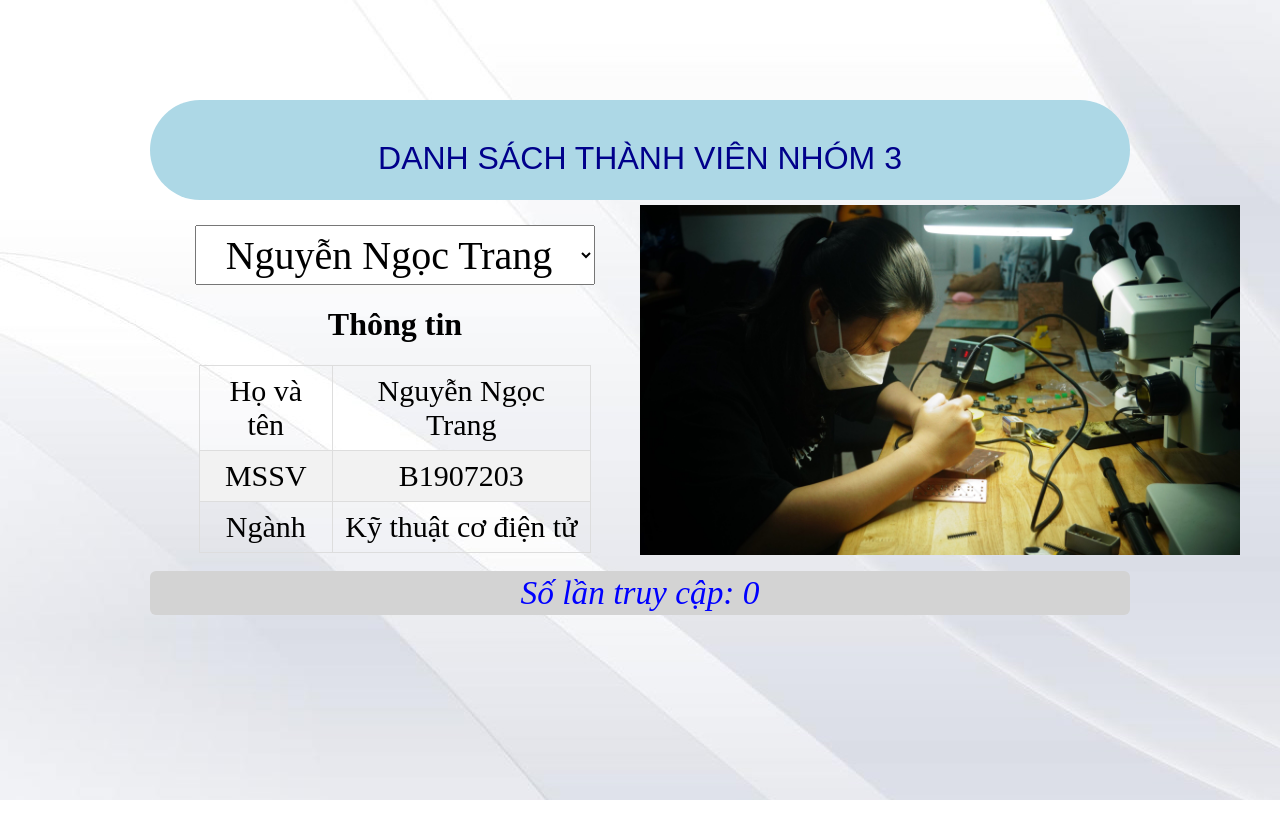
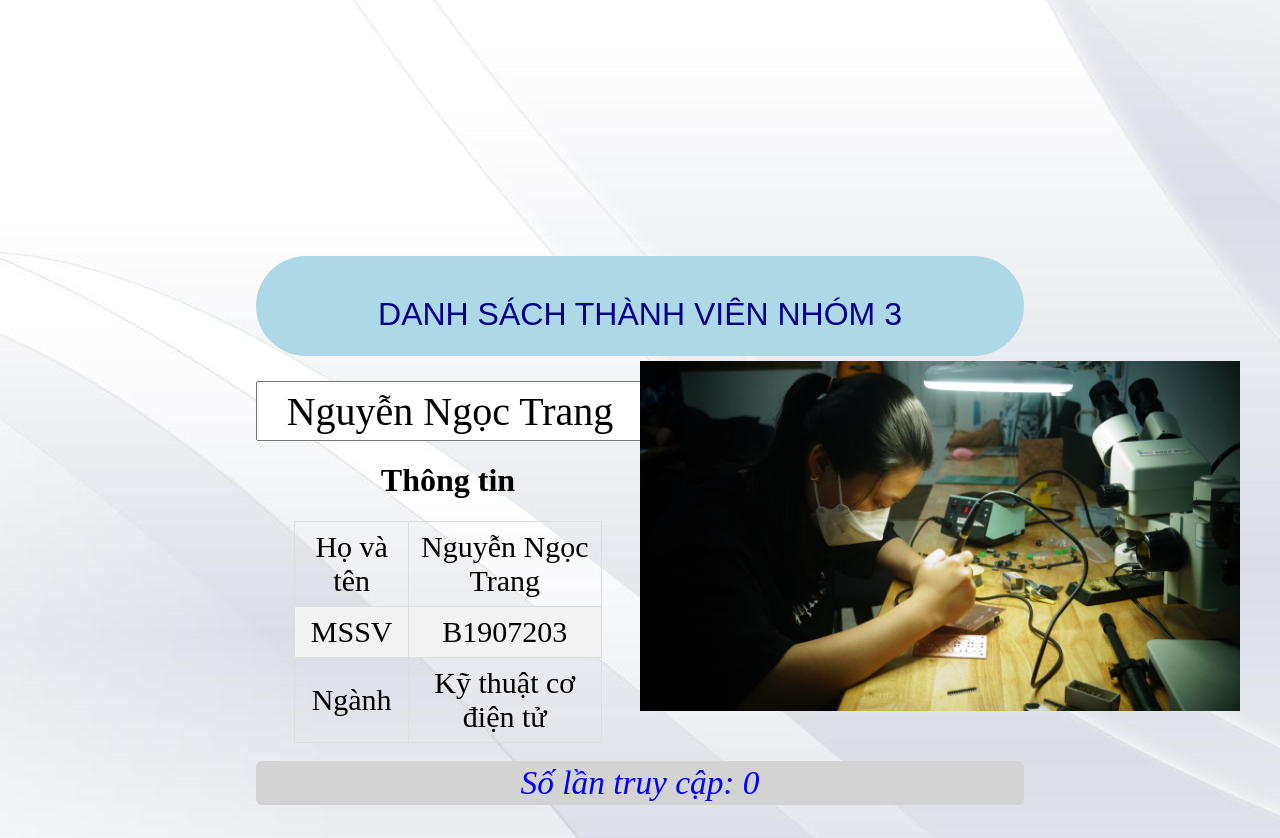
Before and after one commit to GROUP3-IoT/GROUP3-IoT.github.io, a plain HTML site: page index.html in a window 1280 px wide. Before the commit the page ends 800 px from the top, so only its background shows below. Drawn offline with Linux system fonts and the light colour scheme.

Commit message:
Update format.css

```diff
--- a/format.css
+++ b/format.css
@@ -1,7 +1,7 @@
 body{
-    margin-top: 100px;
-    margin-left: 150px;
-    margin-right: 150px;
+    margin-top: 20%;
+    margin-left: 20%;
+    margin-right: 20%;
 }
 #header{
     font-family: Arial, Helvetica, sans-serif;
```
